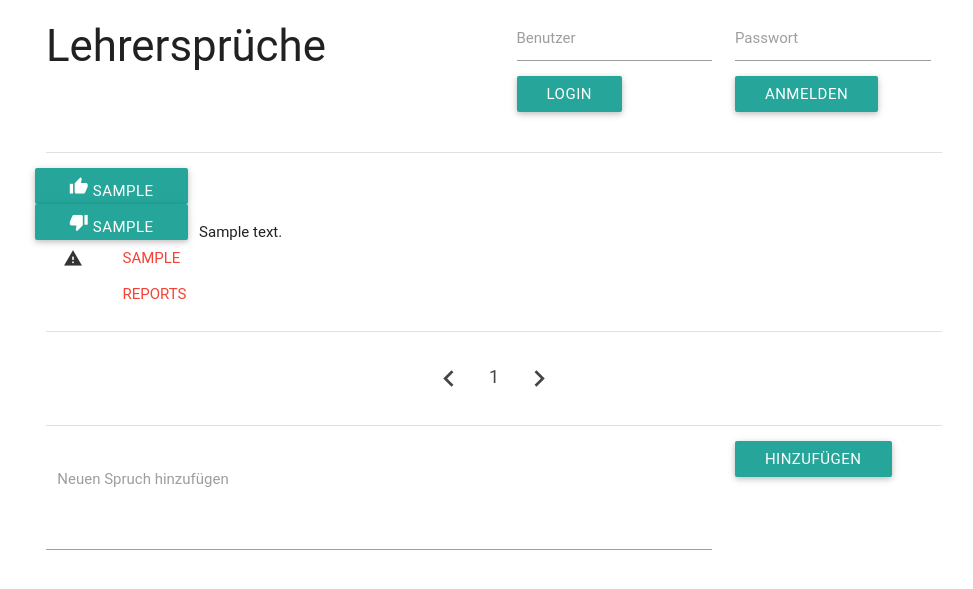
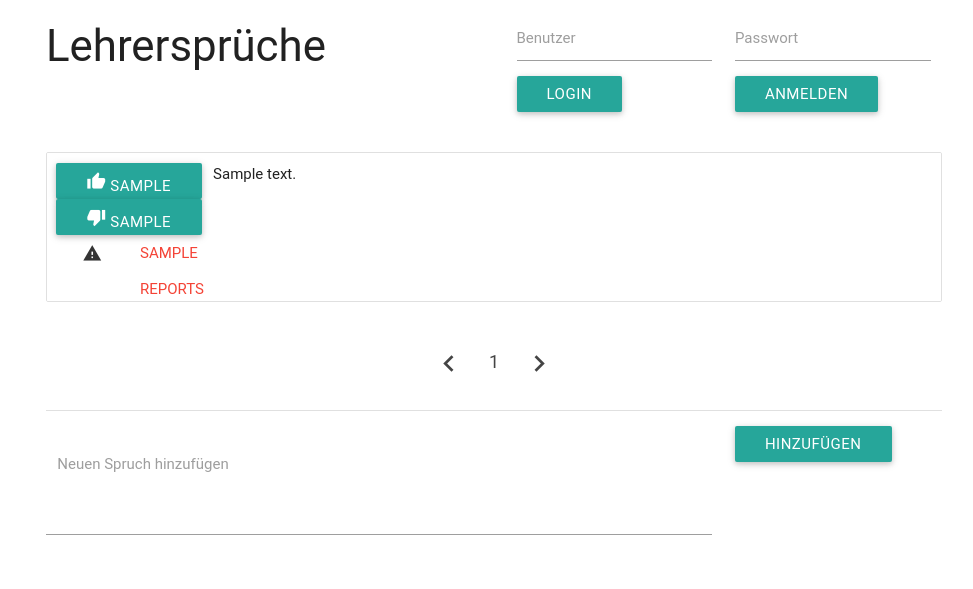
Before and after one commit to schneefux/jokevote, a Flask app: template templates/index.html in a window 1280 px wide. Shown: the top 589 px of the page, without its empty margins (146-1119 px from the left). Run offline with Flask 2, Linux system fonts and the light colour scheme; the template is opened without the code that fills it: most values are stand-ins (such as "Sample title", 1, 10 or a date in 2020); some web fonts are replaced.

Commit message:
style jokes as collections

```diff
--- a/templates/index.html
+++ b/templates/index.html
@@ -58,9 +58,9 @@
                 {% endwith %}
             </div>
         </div>
-        <div class="divider"></div>
+        <ul class="collection">
             {% for joke in jokes %}
-        <div class="row section valign-wrapper">
+            <li class="collection-item row">
                 <div class="col s3 m2">
                     <div class="row joke">
                         <form action="/vote" method="post" class="voteform">
@@ -92,12 +92,12 @@
                         {% endif %}
                     </div>
                 </div>
-            <div class="valign col s9 m10 {% if joke.reports>0 %}grey-text{% endif %}">
+                <div class="col s9 m10 {% if joke.reports>0 %}grey-text{% endif %}">
                     {{ joke.text|safe }}
                 </div>
-        </div>
-        <div class="divider"></div>
+            </li>
             {% endfor %}
+            </ul>
         <div class="section center">
             <ul class="pagination">
                 <li{% if currentpage==0 %} class="disabled"{% endif %}><a href="/page/{{ currentpage-1 }}"><i class="material-icons">chevron_left</i></a></li>
```
Lines whose indentation alone changed are shown as unchanged.
